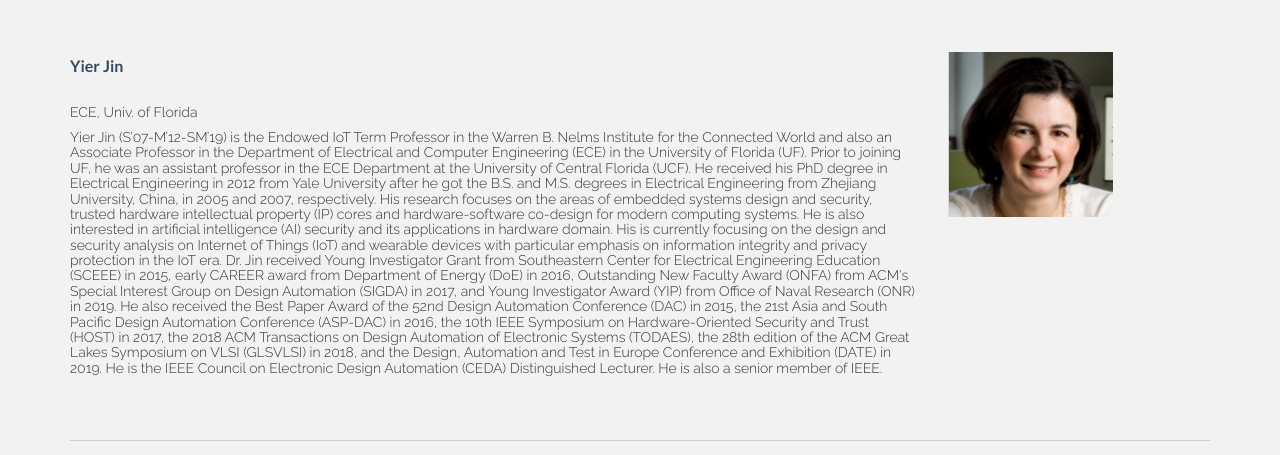
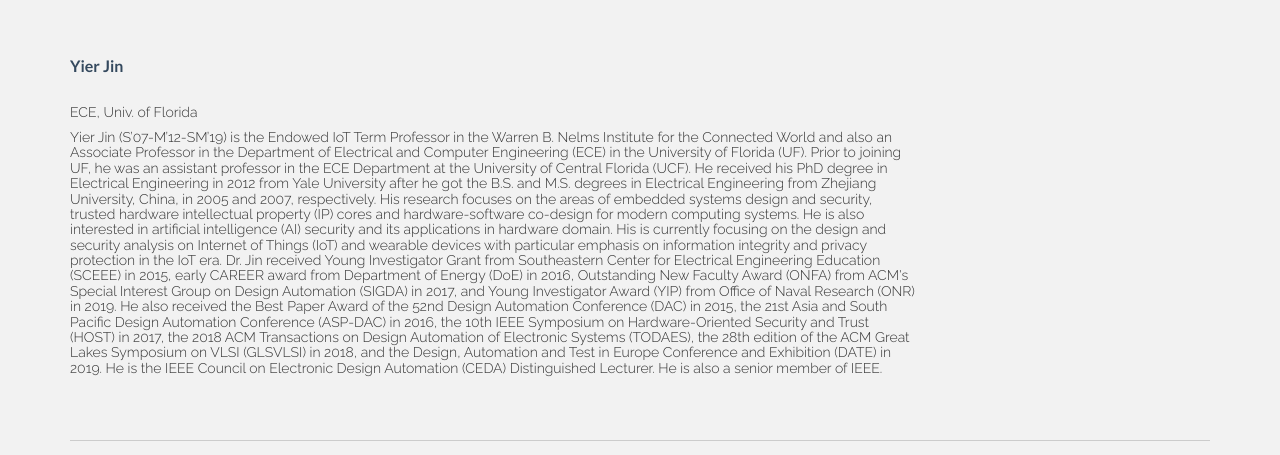
Before and after one commit to Duke-CEI-Lab/DAWN, a plain HTML site: page event3/index.html in a window 1280 px wide. Shown: the part 642-1097 px from the top of the page. Drawn offline with Linux system fonts and the light colour scheme.

Commit message:
moderator image

```diff
--- a/event3/index.html
+++ b/event3/index.html
@@ -174,7 +174,7 @@
             </p>
           </div>
           <div class="col-lg-2">
-            <img class="img-responsive" src="../img/diana.png" alt="">
+            <!--img class="img-responsive" src="" alt=""-->
           </div>
       </div>
       <br>
```
